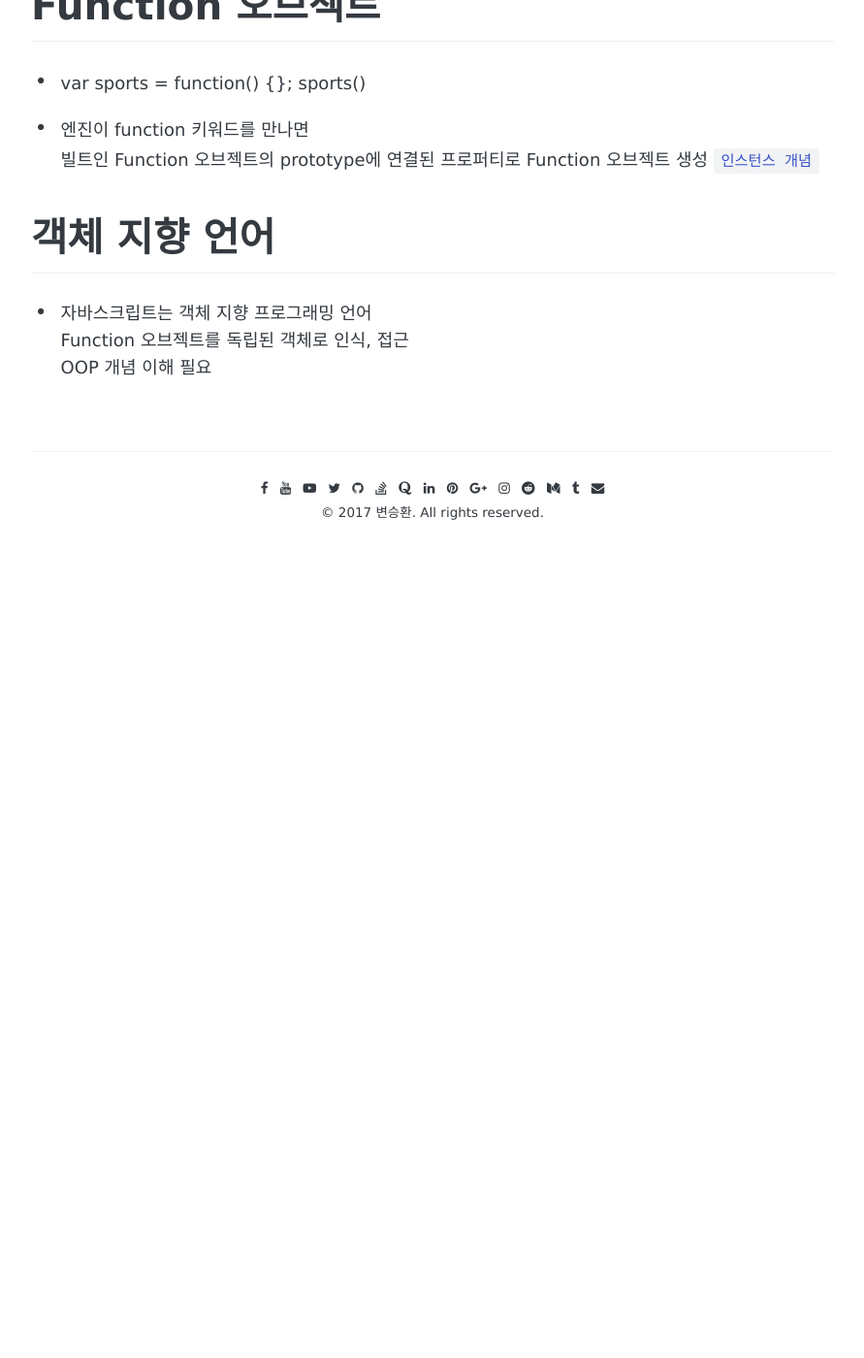
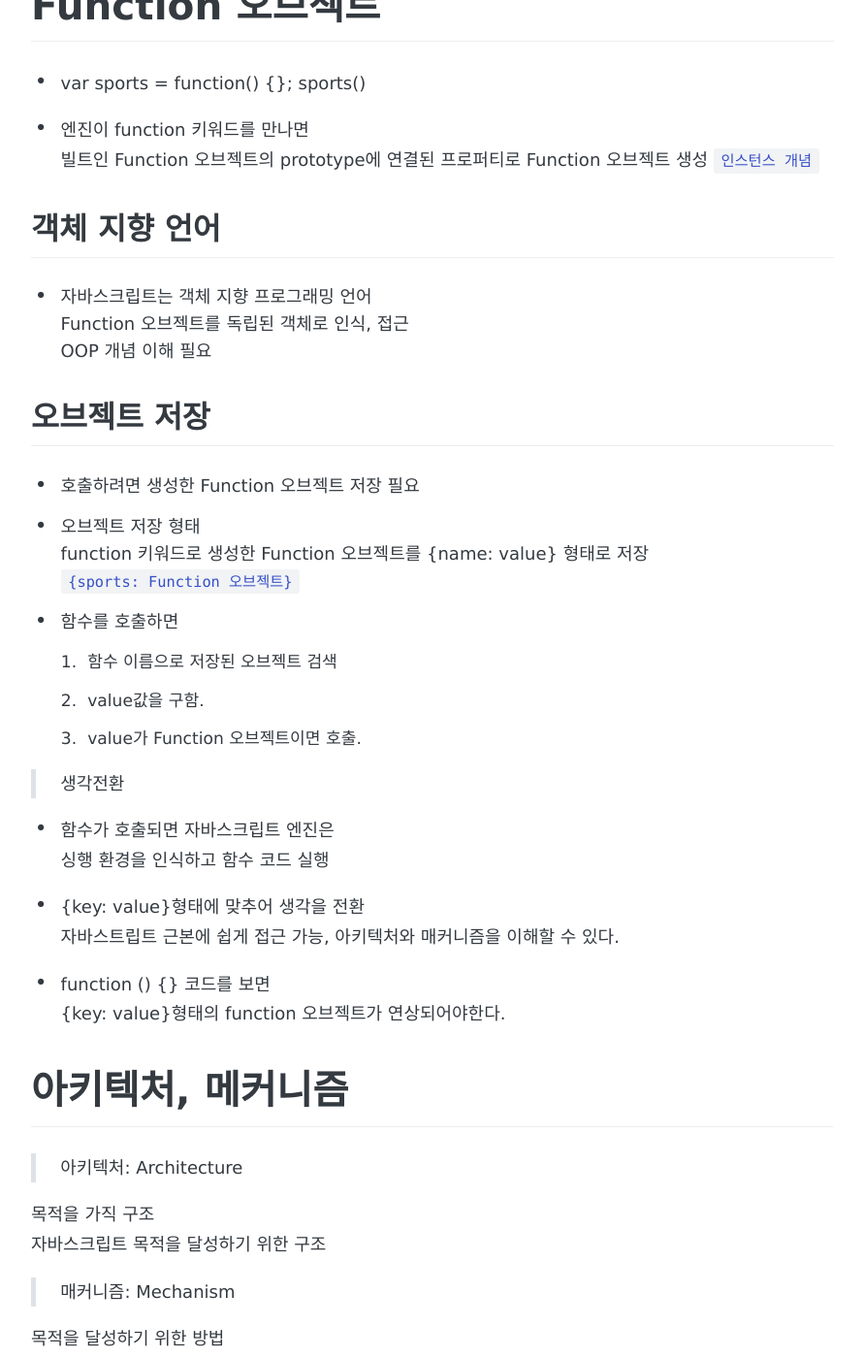
Before and after one commit to awesome-hwan/awesome-hwan.github.io, a Jekyll site: the page built from _posts/2017-08-20-중고급과정#5.md, in a window 1280 px wide and 1400 px high, scrolled down 1058 px. Shown: the whole window at 97% size, without its empty margins (194-1085 px from the left). Built offline with Jekyll 4.4.1, drawn with Linux system fonts in a browser that asks for light colours; some web fonts are replaced; comment, search, counter and statistics services are not loaded; before the commit the page ends 1688 px from its top, so only the background shows below that; some of the changed text lies outside the part shown.

Commit message:
JS Study#5

```diff
--- a/_posts/2017-08-20-중고급과정#5.md
+++ b/_posts/2017-08-20-중고급과정#5.md
@@ -40,8 +40,61 @@ sports()
 - 엔진이 function 키워드를 만나면
 빌트인 Function 오브젝트의 prototype에 연결된 프로퍼티로 Function 오브젝트 생성 `인스턴스 개념`
 
-# 객체 지향 언어
+## 객체 지향 언어
 
 - 자바스크립트는 객체 지향 프로그래밍 언어
 Function 오브젝트를 독립된 객체로 인식, 접근
 OOP 개념 이해 필요
+
+## 오브젝트 저장
+
+- 호출하려면 생성한 Function 오브젝트 저장 필요
+- 오브젝트 저장 형태
+function 키워드로 생성한 Function 오브젝트를 {name: value} 형태로 저장
+`{sports: Function 오브젝트}`
+- 함수를 호출하면
+1. 함수 이름으로 저장된 오브젝트 검색
+2. value값을 구함.
+3. value가 Function 오브젝트이면 호출.
+
+> 생각전환
+
+- 함수가 호출되면 자바스크립트 엔진은
+싱행 환경을 인식하고 함수 코드 실행
+
+- {key: value}형태에 맞추어 생각을 전환
+자바스트립트 근본에 쉽게 접근 가능, 아키텍처와 매커니즘을 이해할 수 있다.
+
+- function () {} 코드를 보면
+{key: value}형태의 function 오브젝트가 연상되어야한다.
+
+# 아키텍처, 메커니즘
+
+> 아키텍처: Architecture
+
+목적을 가직 구조
+자바스크립트 목적을 달성하기 위한 구조
+
+> 매커니즘: Mechanism
+
+목적을 달성하기 위한 방법
+목적에 따라 방향, 방법, 기준이 달라질 수 있음.
+
+> 아키텍처와 매커니즘에 대한 정확한 이해
+
+목적과 방법을 모르고 개발하는 모습
+
+# 자바스크립트 목적
+
+> 언어의 목적은 소통
+
+> 자바스크립트 프로그램의 목적
+
+프로그램을 통해 자바스크립트와 소통
+문법을 지켜야 소통 가능
+문법은 기본을 지키는 것
+
+> 자바스크립트와 소통
+
+자바스크립트 상태 파악
+아키텍처와 메커니즘 이해
```
